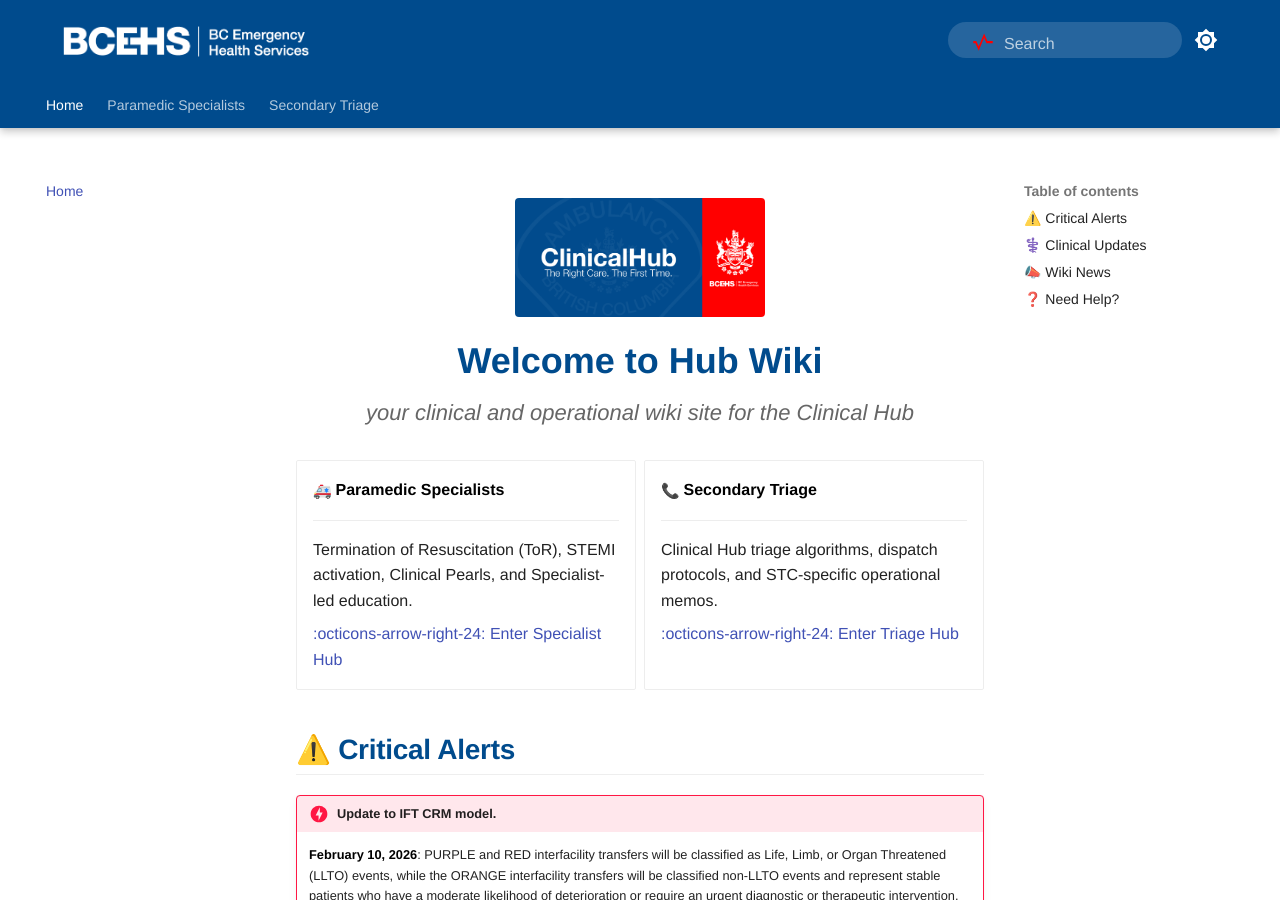
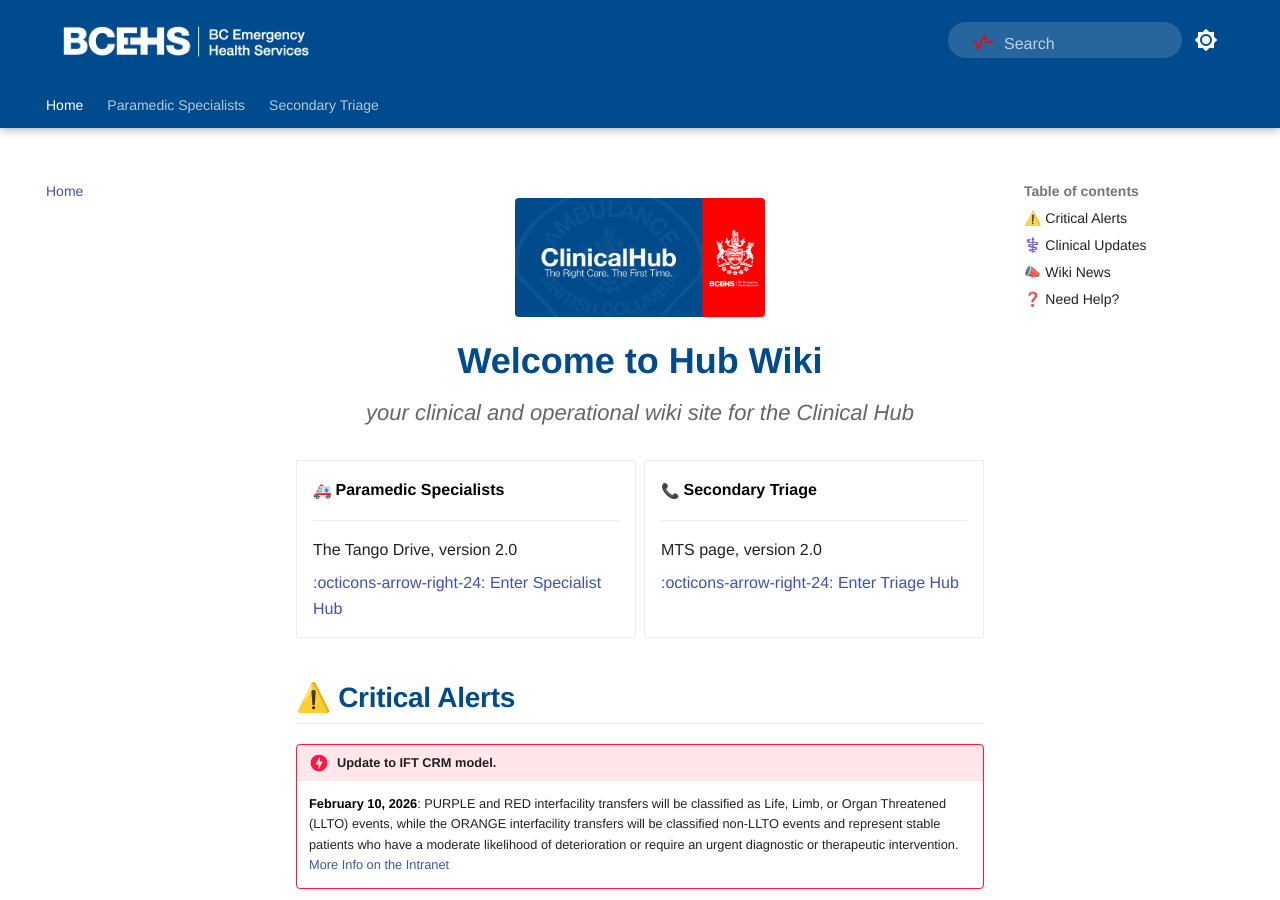
Before and after one commit to bcehsclinicalhub/TangoBot, an MkDocs documentation site: the page built from docs/index.md, in a window 1280 px wide and 900 px high. Built offline with MkDocs 1.6.1 and Material for MkDocs 9.7.7, drawn with Linux system fonts in a browser that asks for light colours; emoji names are drawn with the system emoji font.

Commit message:
Update protocols

```diff
--- a/docs/index.md
+++ b/docs/index.md
@@ -10,7 +10,7 @@
 
     ---
 
-    Termination of Resuscitation (ToR), STEMI activation, Clinical Pearls, and Specialist-led education.
+    The Tango Drive, version 2.0
 
     [:octicons-arrow-right-24: Enter Specialist Hub](ps/index.md)
 
@@ -18,7 +18,7 @@
 
     ---
 
-    Clinical Hub triage algorithms, dispatch protocols, and STC-specific operational memos.
+    MTS page, version 2.0
 
     [:octicons-arrow-right-24: Enter Triage Hub](stc/index.md)
 
```
